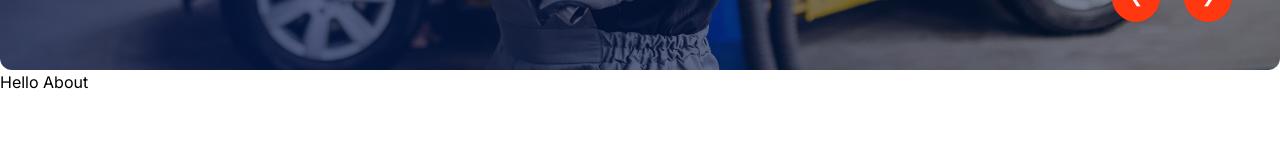
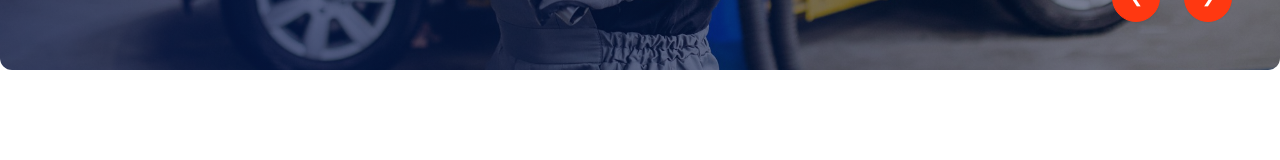
Before and after one commit to jakareya76/car-doctor-pro, a Next.js app: page / in a window 1280 px wide. Shown: the part 719-879 px from the top of the page. Built offline with nearby package versions, Linux system fonts and the light colour scheme.

Commit message:
edit about component

```diff
--- a/src/components/HomePage/About.jsx
+++ b/src/components/HomePage/About.jsx
@@ -1,7 +1,8 @@
 const About = () => {
   return (
-    <div>
-      <h2>Hello About</h2>
+    <div className="flex items-center justify-center gap-5 flex-wrap">
+      <div></div>
+      <div></div>
     </div>
   );
 };
```
